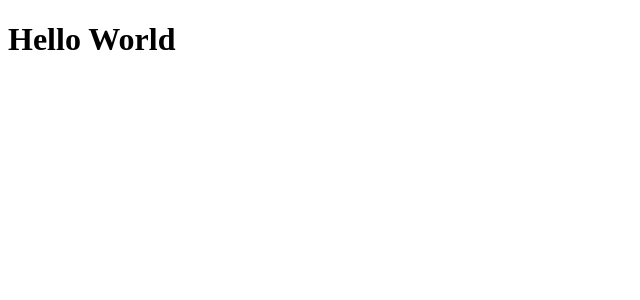
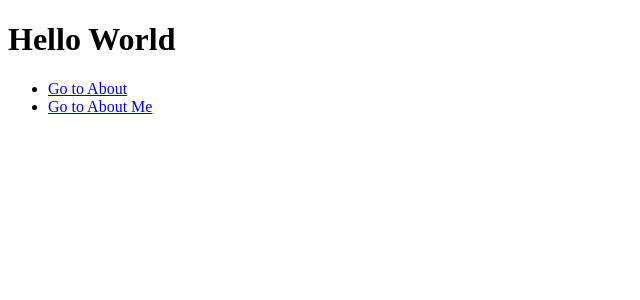
Before and after one commit to permadiwibisono/my-simple-next, a Next.js app: page / in a window 1280 px wide. Shown: the top 300 px of the page, without its empty margins (0-640 px from the left). Built offline with nearby package versions, Linux system fonts and the light colour scheme.

Commit message:
Added `about` pages

```diff
--- a/pages/index.tsx
+++ b/pages/index.tsx
@@ -1,8 +1,19 @@
 import { NextPage } from "next"
+import Link from "next/link"
 
 const IndexPage : NextPage = () => {
   return (
-    <h1>Hello World</h1>
+    <>
+      <h1>Hello World</h1>
+      <ul>
+        <li>
+          <Link href="/about">Go to About</Link>
+        </li>
+        <li>
+          <Link href="/about/me">Go to About Me</Link>
+        </li>
+      </ul>
+    </>
   )
 }
 
```
Also changed, not shown: pages/about/index.tsx (added, +13 -0 lines), pages/about/me.tsx (added, +13 -0 lines).
